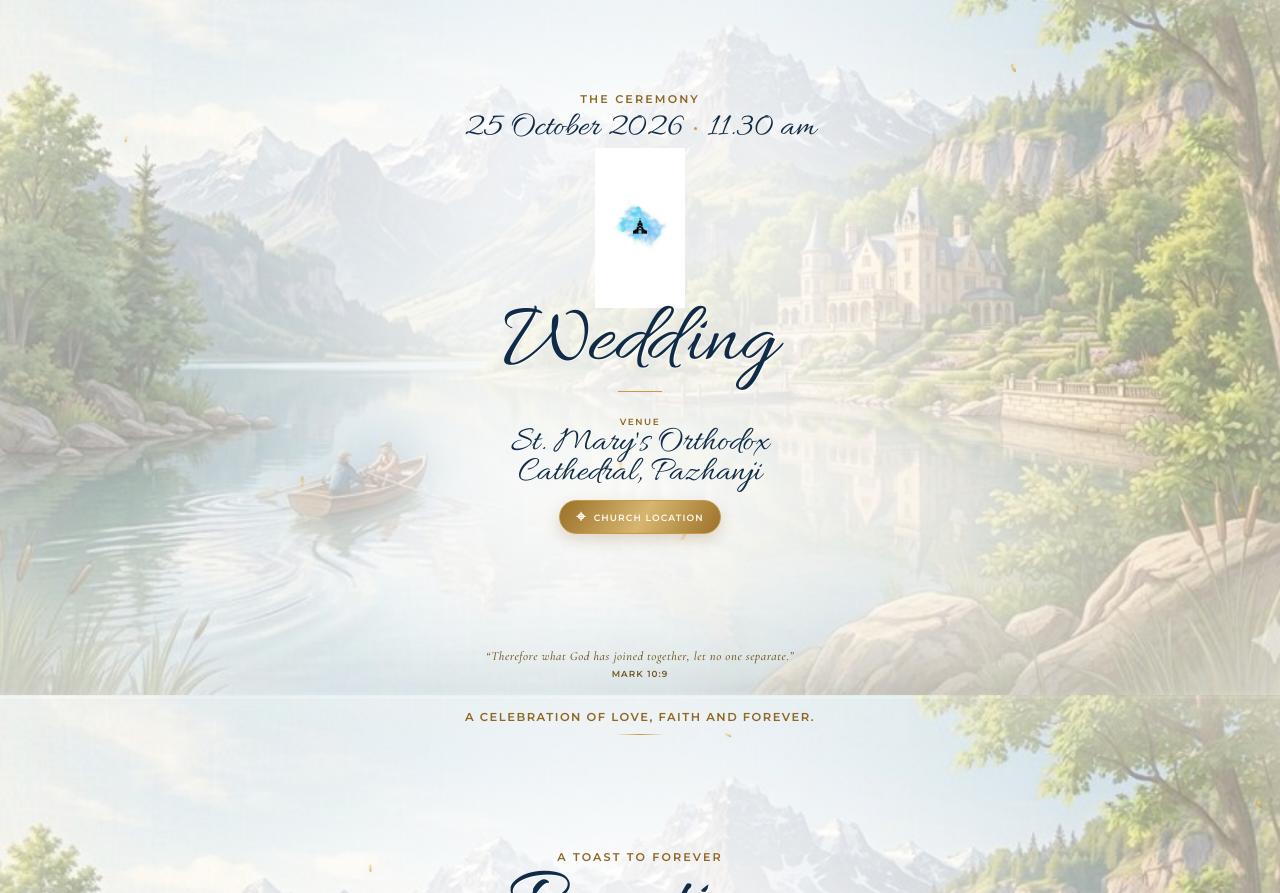
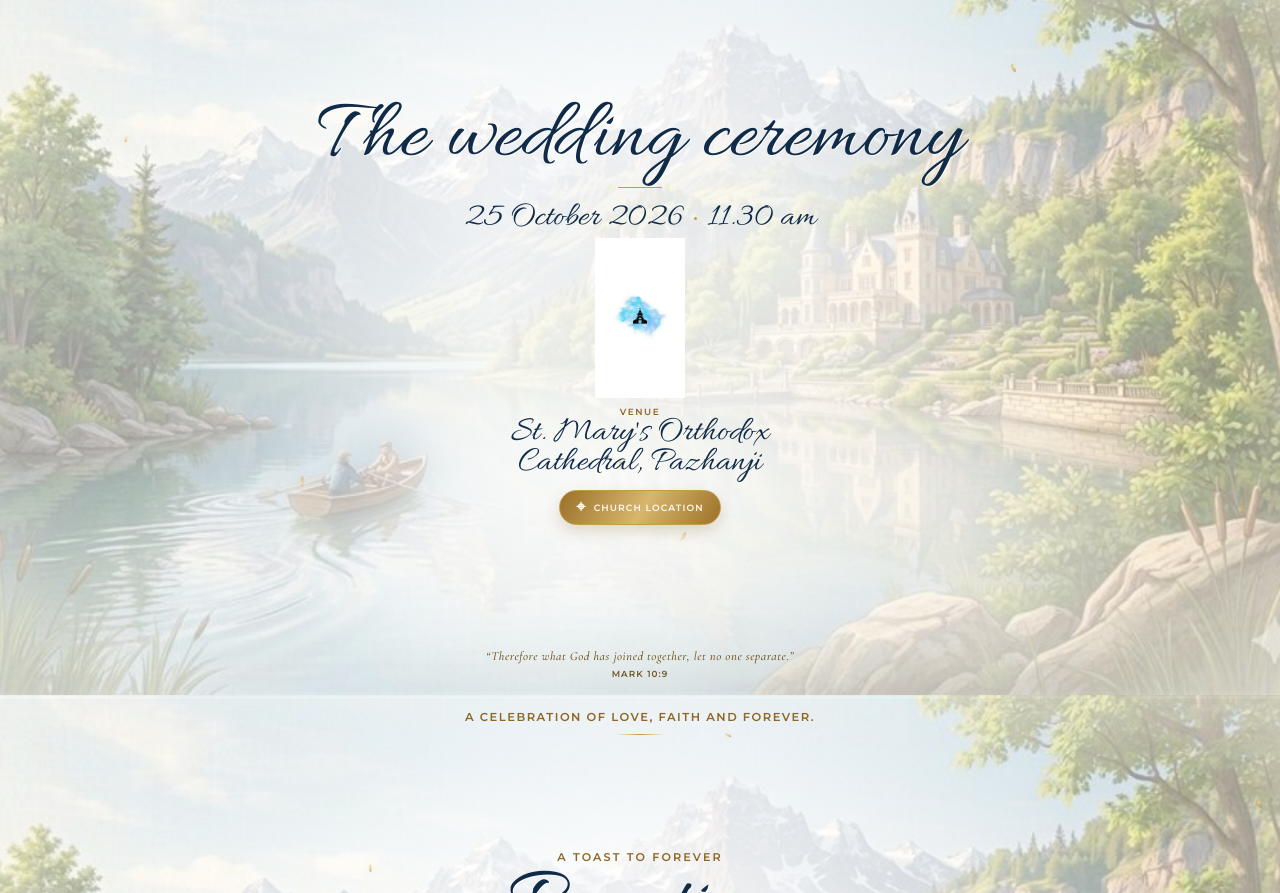
Before and after one commit to nijithsimon/LibinInvitation, a website: page index.html in a window 1280 px wide. Shown: the part 3065-3958 px from the top of the page. Drawn offline with nearby package versions, Linux system fonts and the light colour scheme.

Commit message:
Update index.html

```diff
--- a/index.html
+++ b/index.html
@@ -130,10 +130,9 @@
         <div class="petal-field" aria-hidden="true"></div>
         <header class="page-header"><span>A celebration of love, faith and forever.</span></header>
         <div class="panel-content reveal-on-scroll">
-          <p class="eyebrow">The ceremony</p>
+          <h3 class="section-title">The wedding ceremony</h3>
           <p class="event-date"><span data-text="weddingDateLong">25 October 2026</span><i></i><span data-text="weddingTime">11.30 am</span></p>
           <img class="event-image church-image" data-asset="church" src="assets/church.jpg" alt="Church illustration" loading="lazy" />
-          <h3 class="section-title">Wedding</h3>
           <p class="venue-label">Venue</p>
           <p class="venue-name" data-text="churchVenue">St. Mary's Orthodox Cathedral, Pazhanji</p>
           <a class="map-button" id="churchMap" href="#" target="_blank" rel="noopener noreferrer"><span>⌖</span> Church location</a>
```
